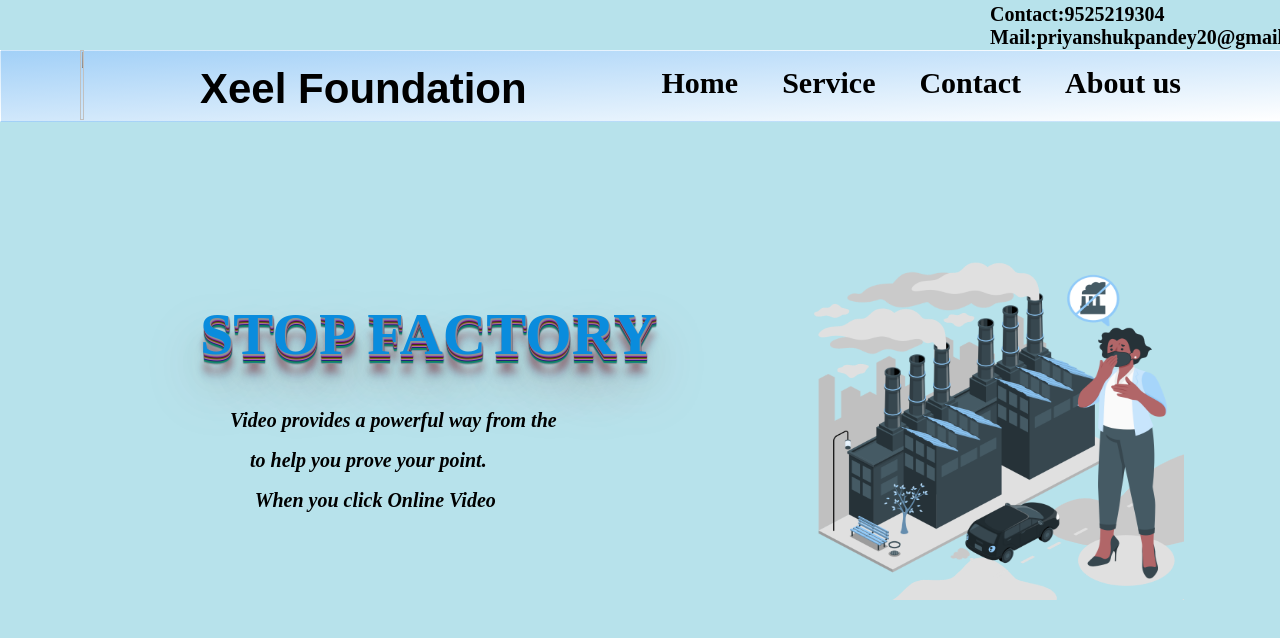
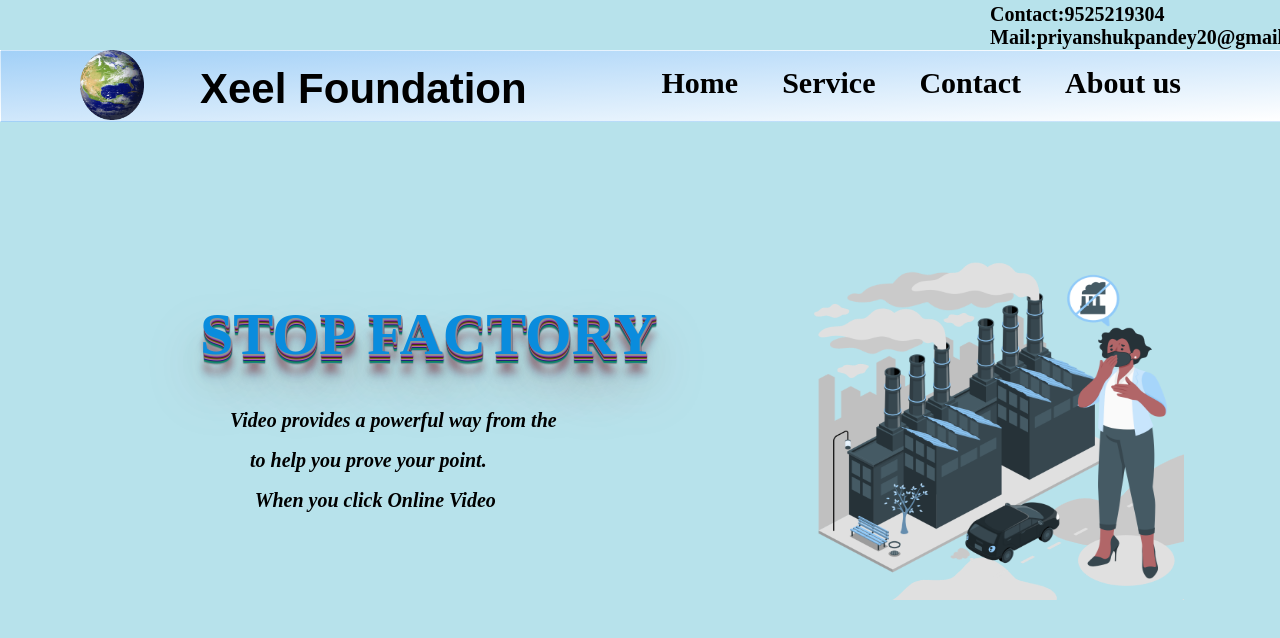
Before and after one commit to priyanshupandey20/Portfolio, a plain HTML site: page index.html in a window 1280 px wide. Drawn offline with Linux system fonts and the light colour scheme; files whose address does not match are found by name.

Commit message:
Update index.html

```diff
--- a/index.html
+++ b/index.html
@@ -41,7 +41,7 @@
             <div id="menu><i id="fa fa-bars"</i>
      </div>
              <h>Xeel Foundation</h>
-                <img id="logo" src="Asset/ogo/earth-planet.gif">
+                <img id="logo" src="Asset/logo/earth-planet.gif">
 </nav>
 
 <image id="heading"  src="Asset/Story/factory.png"></h>
```
